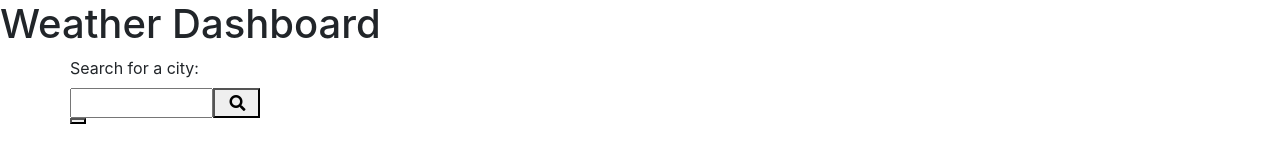
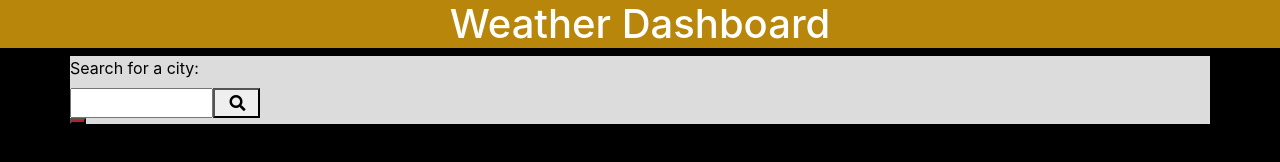
Before and after one commit to Dguthmann/Vacation-weather-2020, a plain HTML site: page index.html in a window 1280 px wide. Drawn offline with nearby package versions, Linux system fonts and the light colour scheme; no server answers.

Commit message:
Added Styling

```diff
--- a/script.js
+++ b/script.js
@@ -55,7 +55,8 @@ function pullRequest(ajaxCity) {
             method: "GET"
         }).then(function (onePull) {
             // console.log(onePull);
-            // add error code functionality
+            // TODO: add error code functionality
+
             // if (response.Error === "Movie not found!") {
             // ADD Error Code here in case of a non value
             // movies.splice(movies.indexOf(clickedMovie), 1);
@@ -128,11 +129,13 @@ function generateWeatherData(weatherData, oneData) {
     // Row 7 5 day cards (for loop)
     var fiveCardRow = $("<div>", { "class": "row" });
     for (let i = 1; i < 6; i++) {
-        var newCard = $("<div>", { "class": "card col-md-2", "id": `FiveDay${i}` });
+        // Generate New Card for each of the 5 days, Populate with date, image of weather (ie: sunny), tempurature, and humidity
+        var newCard = $("<div>", { "class": "card decker col-md-2", "id": `FiveDay${i}` });
         var dateTime = moment().add(i, 'days').format("YYYY MMM DD");
         var fiveDate = $("<h6>", { "class": "row" }).text(dateTime);
         var imgFive = `http://openweathermap.org/img/wn/${oneData.daily[i].weather[0].icon}@2x.png`
         var fiveImage = $("<img>", { "src": imgFive, "class": "row" });
+        // The data has temp in kelvin, convert to farenheit
         var tempFive = (oneData.daily[i].temp.day - 273.15) * 1.80 + 32;
         var fiveTemp = $("<p>", { "class": "row" }).text("Temperature: " + tempFive.toFixed(2) + String.fromCharCode(176) + `F`);
         var fiveHumid = $("<h6>", { "class": "row" }).text("Humidity: " + oneData.daily[i].humidity + String.fromCharCode(37));
@@ -142,6 +145,8 @@ function generateWeatherData(weatherData, oneData) {
     $(".five-day").append(fiveCardRow);
 };
 
+
+// Function to Add Buttons
 function renderButtons(ourCities) {
     $(".sideBar").empty();
     for (let k = 0; k < ourCities.length; k++) {
@@ -150,8 +155,4 @@ function renderButtons(ourCities) {
     }
 }
 
-
-// var saveText = $(checkerID).attr("id");
-// Using localStorage.setItem Save to Local Storage
-
 runOnLoad();
--- a/style.css
+++ b/style.css
@@ -1,3 +1,28 @@
+/* Mainly adding style, for a more dark mode user interface */
+
+header{
+    text-align: center;
+    background-color: darkgoldenrod;
+    color: white;
+}
+
+body{
+    background-color: black;
+    color: white;
+}
+
+
 .container{
     width: 100vw;
+    background-color: gainsboro;
+    color: black;
 }
+
+.decker{
+    background-color: deepskyblue;
+}
+
+.pastCity{
+    color: white;
+    background-color: firebrick;
+}
```
Also changed, not shown: index.html (+3 -4 lines), 1 other file.
